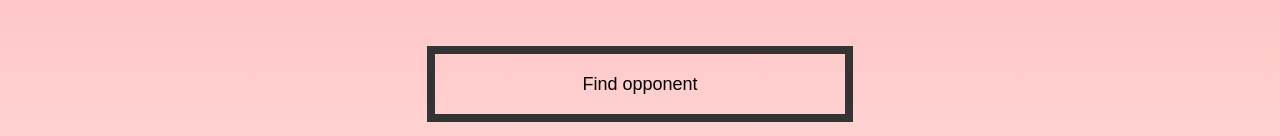
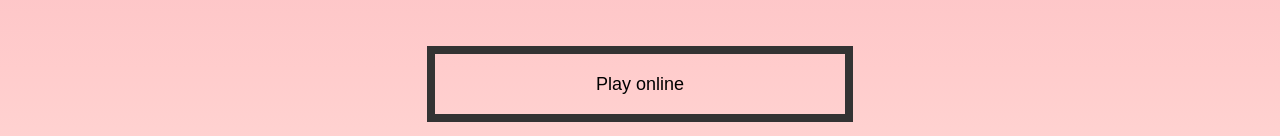
Before and after one commit to SteGG200/gomoku-onl, a Next.js app in the folder client/: page / in a window 1280 px wide. Shown: the part 332-468 px from the top of the page. Built offline with nearby package versions, Linux system fonts and the light colour scheme; a web font is replaced by a local one.

Commit message:
Change some texts

```diff
--- a/client/components/ButtonFindOpponent.tsx
+++ b/client/components/ButtonFindOpponent.tsx
@@ -34,7 +34,7 @@ export default function ButtonFindOpponent({ disabled, callback }: { disabled: b
 			>
 				{
 					!isFinding ?
-						<p>Find opponent</p>
+						<p>Play online</p>
 						:
 						<p className="loading">Waiting for opponent</p>
 				}
--- a/client/components/OfflineGame.tsx
+++ b/client/components/OfflineGame.tsx
@@ -83,7 +83,7 @@ export default function OfflineGame(){
 			<Board
 				table={board}
 				onClick={onClick}
-				caption={`Current turn: ${turn}`}
+				caption={`Current turn : ${turn}`}
 				disabled={winner !== undefined}
 			/>
 		</main>
```
